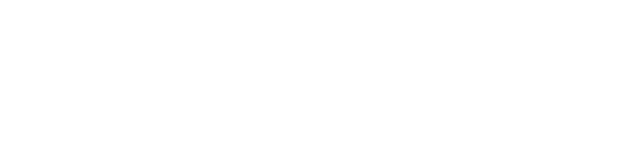
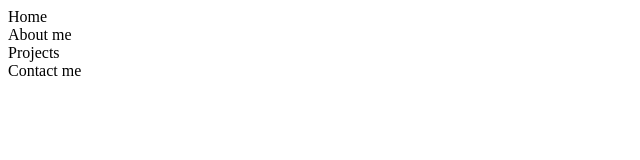
Before and after one commit to Nimueh-Ilya/Home-Page, a plain HTML site: page index.html in a window 1280 px wide. Shown: the whole page, without its empty margins (0-640 px from the left). Drawn offline with Linux system fonts and the light colour scheme.

Commit message:
Html skeleton

```diff
--- a/index.html
+++ b/index.html
@@ -5,5 +5,19 @@
     <meta name="viewport" content="width=device-width, initial-scale=1.0" />
     <title>Home-Page</title>
   </head>
-  <body></body>
+  <body>
+    <nav class="nav-bar">
+      <div>Home</div>
+      <div>About me</div>
+      <div>Projects</div>
+      <div>Contact me</div>
+    </nav>
+    <main>
+      <div class="Home"></div>
+      <div class="about-me"></div>
+      <div class="projects"></div>
+      <div class="contact-me"></div>
+    </main>
+    <footer></footer>
+  </body>
 </html>
```
Also changed, not shown: 3 other files.
